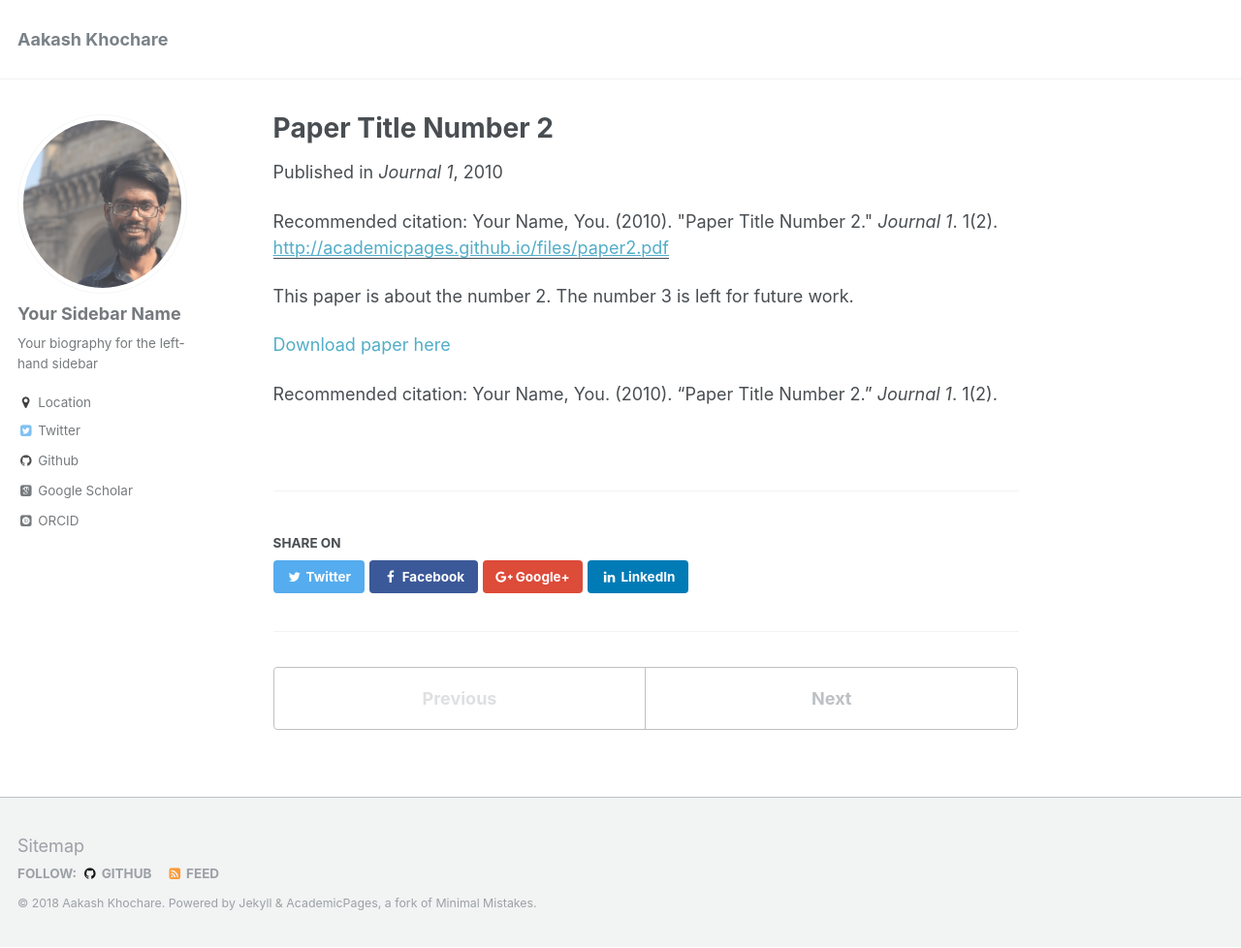
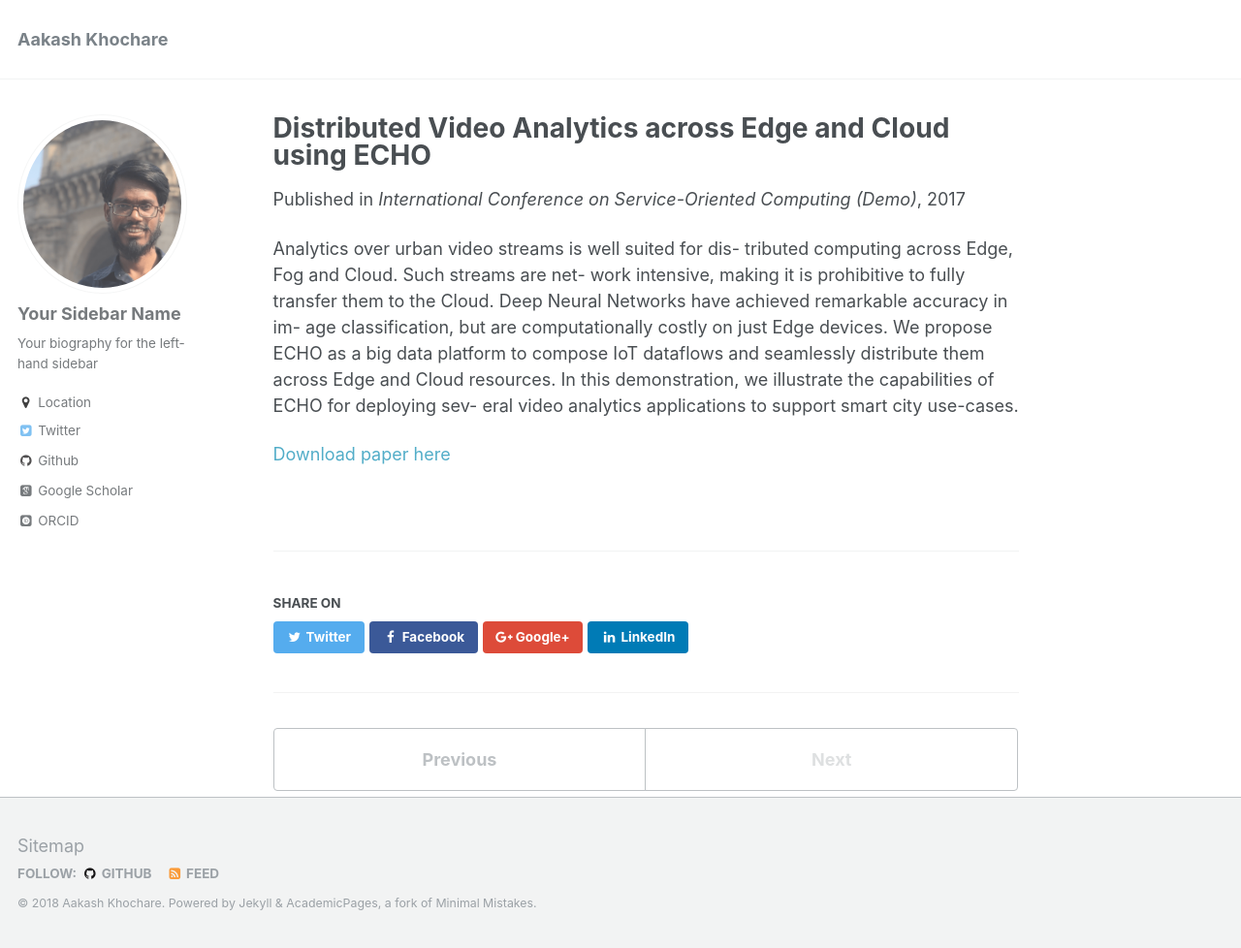
Before and after one commit to aakashkhochare/aakashkhochare.github.io, a Jekyll site: the page built from _publications/2010-10-01-paper-title-number-2.md, in a window 1280 px wide and 978 px high. Shown: the whole window at 97% size. Built offline with Jekyll 4.4.1, drawn with Linux system fonts in a browser that asks for light colours; some web fonts are replaced.

Commit message:
Updated ECHO-VIDEO publication

```diff
--- a/_publications/2010-10-01-paper-title-number-2.md
+++ b/_publications/2010-10-01-paper-title-number-2.md
@@ -1,15 +1,23 @@
 ---
-title: "Paper Title Number 2"
+title: "Distributed Video Analytics across Edge and
+Cloud using ECHO"
 collection: publications
-permalink: /publication/2010-10-01-paper-title-number-2
-excerpt: 'This paper is about the number 2. The number 3 is left for future work.'
-date: 2010-10-01
-venue: 'Journal 1'
-paperurl: 'http://academicpages.github.io/files/paper2.pdf'
-citation: 'Your Name, You. (2010). &quot;Paper Title Number 2.&quot; <i>Journal 1</i>. 1(2).'
+permalink: /publication/ECHO-VIDEO
+excerpt: 'In this
+demonstration, we illustrate the capabilities of ECHO for deploying sev-
+eral video analytics applications to support smart city use-cases.'
+date:  2017-11-13
+venue: 'International Conference on Service-Oriented Computing (Demo)'
+paperurl: 'http://aakashkhochare.github.io/files/Distributed-Video-Analytics-across-Edge-and-Cloud-using-ECHO.pdf'
 ---
-This paper is about the number 2. The number 3 is left for future work.
+Analytics over urban video streams is well suited for dis-
+tributed computing across Edge, Fog and Cloud. Such streams are net-
+work intensive, making it is prohibitive to fully transfer them to the
+Cloud. Deep Neural Networks have achieved remarkable accuracy in im-
+age classification, but are computationally costly on just Edge devices.
+We propose ECHO as a big data platform to compose IoT dataflows
+and seamlessly distribute them across Edge and Cloud resources. In this
+demonstration, we illustrate the capabilities of ECHO for deploying sev-
+eral video analytics applications to support smart city use-cases.
 
-[Download paper here](http://academicpages.github.io/files/paper2.pdf)
-
-Recommended citation: Your Name, You. (2010). "Paper Title Number 2." <i>Journal 1</i>. 1(2).
+[Download paper here](http://aakashkhochare.github.io/files/Distributed-Video-Analytics-across-Edge-and-Cloud-using-ECHO.pdf)
```
Also changed, not shown: 3 other files.
